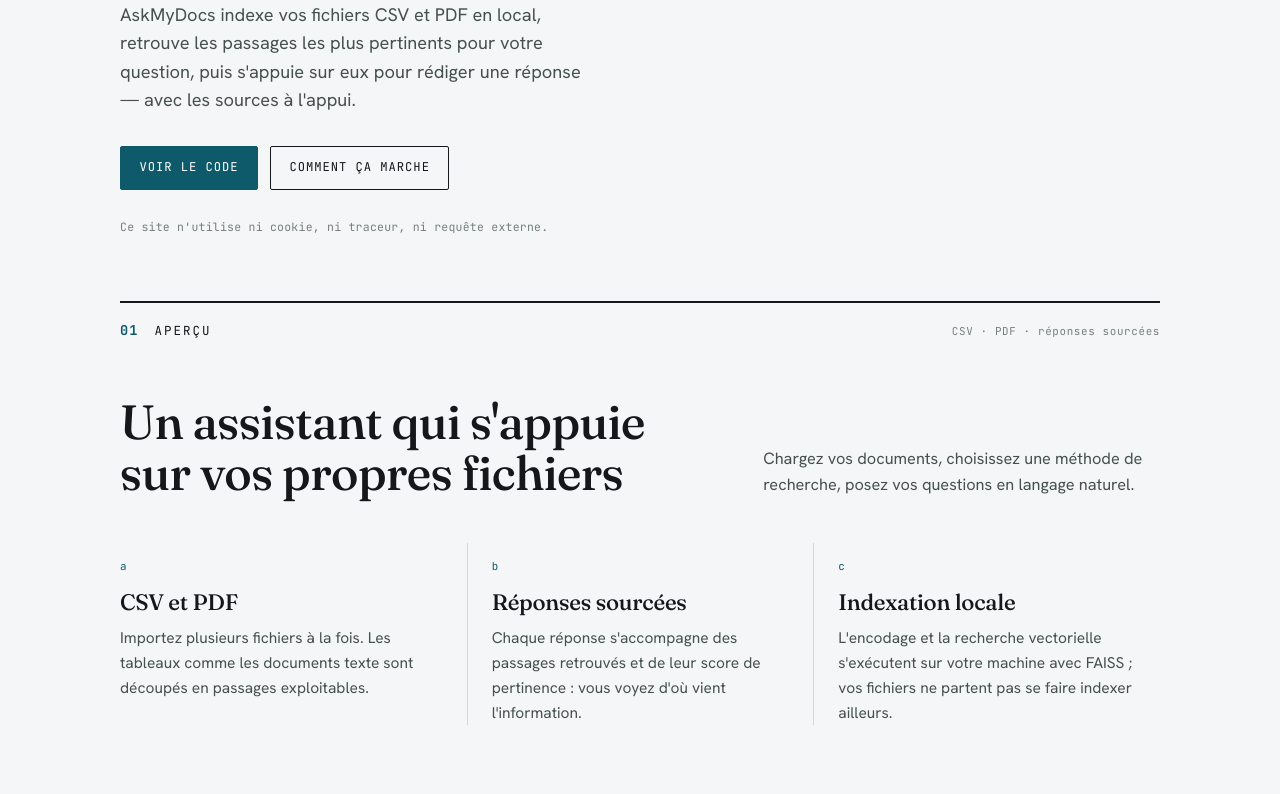
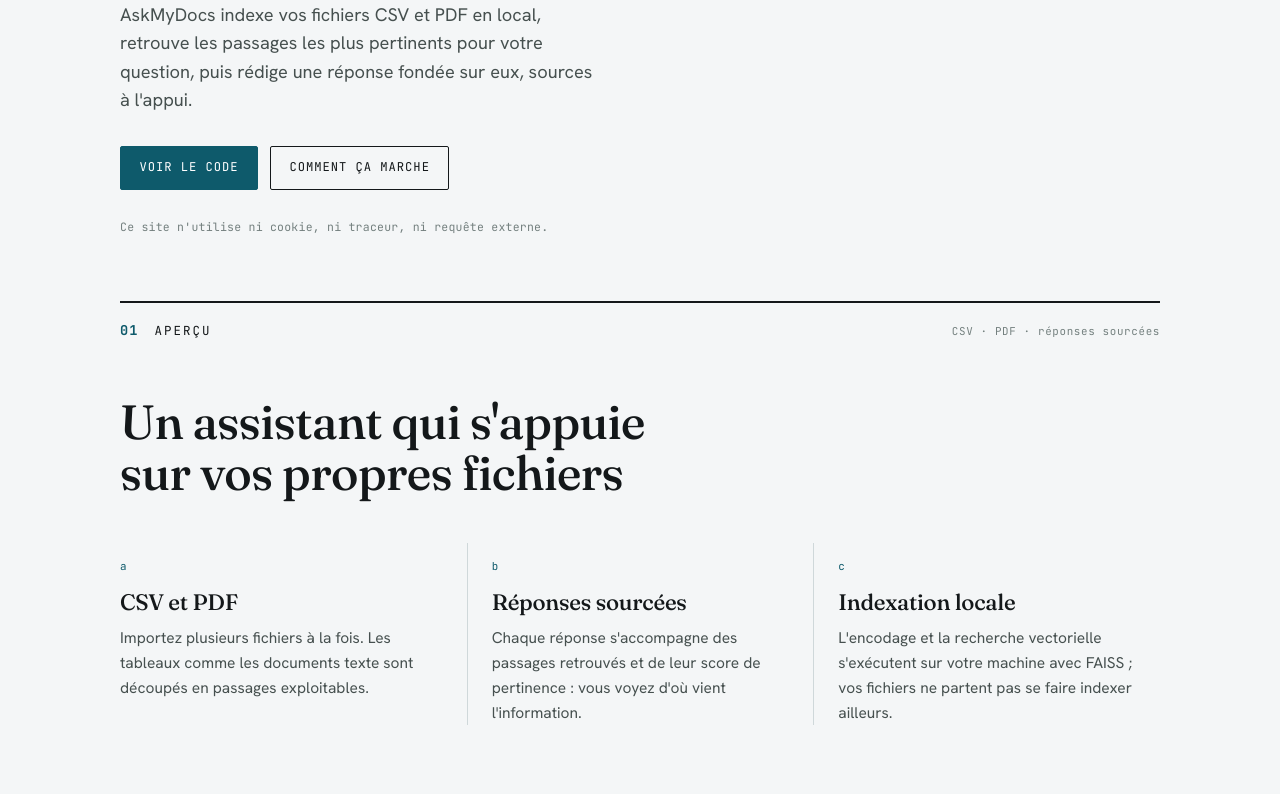
Before and after one commit to Abdellah427/AskMyDocs, a plain HTML site: page site/index.html in a window 1280 px wide. Shown: the part 569-1363 px from the top of the page. Drawn offline with Linux system fonts and the light colour scheme.

Commit message:
Site : selecteur FR/EN a droite, suppression des tirets longs et des phrases redondantes, bouton de telechargement du code

```diff
--- a/site/assets/css/styles.css
+++ b/site/assets/css/styles.css
@@ -235,6 +235,7 @@
   display: flex;
   align-items: center;
   gap: 0.8rem;
+  margin-left: auto;
 }
 
 .lang-switch {
--- a/site/assets/js/i18n.js
+++ b/site/assets/js/i18n.js
@@ -4,7 +4,7 @@
 
 const I18N = {
   fr: {
-    "meta.title": "AskMyDocs — Assistant documentaire RAG",
+    "meta.title": "AskMyDocs · Assistant documentaire RAG",
     "meta.desc":
       "Assistant documentaire RAG : posez vos questions en langage naturel, obtenez des réponses fondées sur vos propres fichiers CSV et PDF.",
 
@@ -16,7 +16,7 @@
     "hero.eyebrow": "Assistant documentaire RAG",
     "hero.h1": "Posez la question.<br><em>Vos documents répondent.</em>",
     "hero.lede":
-      "AskMyDocs indexe vos fichiers CSV et PDF en local, retrouve les passages les plus pertinents pour votre question, puis s'appuie sur eux pour rédiger une réponse — avec les sources à l'appui.",
+      "AskMyDocs indexe vos fichiers CSV et PDF en local, retrouve les passages les plus pertinents pour votre question, puis rédige une réponse fondée sur eux, sources à l'appui.",
     "hero.cta1": "Voir le code",
     "hero.cta2": "Comment ça marche",
     "hero.note": "Ce site n'utilise ni cookie, ni traceur, ni requête externe.",
@@ -27,7 +27,7 @@
     "demo.file": "Movie_Collection.csv · ligne 218",
     "demo.score": "pertinence 0.94",
     "demo.srcText":
-      "Titre : Titanic — Résumé : à bord du paquebot, <mark class=\"hl\">Jack, un artiste sans le sou, et Rose, une jeune aristocrate</mark>, vivent une histoire d'amour interrompue par le naufrage.",
+      "Titre : Titanic. Résumé : à bord du paquebot, <mark class=\"hl\">Jack, un artiste sans le sou, et Rose, une jeune aristocrate</mark>, vivent une histoire d'amour interrompue par le naufrage.",
     "demo.ansLabel": "Réponse",
     "demo.answer":
       "Titanic raconte la romance entre <strong>Jack et Rose</strong> à bord du paquebot, jusqu'au naufrage. <span class=\"cite\">source : ligne 218</span>",
@@ -94,6 +94,7 @@
       "Parcourez le code, lancez l'assistant en local, ou lisez le rapport qui détaille la démarche.",
     "cta.b1": "Voir sur GitHub",
     "cta.b2": "Lire le rapport (PDF)",
+    "cta.download": "Télécharger le code (ZIP)",
     "cta.eyebrow": "Le code",
     "ov.metaRun": "CSV · PDF · réponses sourcées",
     "how.p2": "Un pipeline simple, du fichier brut jusqu'à la réponse fondée sur vos passages.",
@@ -138,12 +139,12 @@
     "lg.5p":
       "Le projet est fourni « en l'état », sans garantie d'aucune sorte, expresse ou implicite. L'éditeur ne saurait être tenu responsable d'un éventuel dommage lié à son utilisation.",
     "lg.updated": "Dernière mise à jour : juillet 2026",
-    "lg.metaTitle": "Mentions légales — AskMyDocs",
+    "lg.metaTitle": "Mentions légales · AskMyDocs",
     "lg.metaDesc": "Mentions légales du site AskMyDocs.",
   },
 
   en: {
-    "meta.title": "AskMyDocs — RAG document assistant",
+    "meta.title": "AskMyDocs · RAG document assistant",
     "meta.desc":
       "RAG document assistant: ask questions in plain language and get answers grounded in your own CSV and PDF files.",
 
@@ -155,7 +156,7 @@
     "hero.eyebrow": "RAG document assistant",
     "hero.h1": "Ask the question.<br><em>Your documents answer.</em>",
     "hero.lede":
-      "AskMyDocs indexes your CSV and PDF files locally, retrieves the passages most relevant to your question, then grounds its answer in them — sources included.",
+      "AskMyDocs indexes your CSV and PDF files locally, retrieves the passages most relevant to your question, then writes an answer grounded in them, sources included.",
     "hero.cta1": "View the code",
     "hero.cta2": "How it works",
     "hero.note": "This site uses no cookies, no trackers and no external requests.",
@@ -166,7 +167,7 @@
     "demo.file": "Movie_Collection.csv · row 218",
     "demo.score": "relevance 0.94",
     "demo.srcText":
-      "Title: Titanic — Summary: aboard the liner, <mark class=\"hl\">Jack, a penniless artist, and Rose, a young aristocrat</mark>, live a love story cut short by the sinking.",
+      "Title: Titanic. Summary: aboard the liner, <mark class=\"hl\">Jack, a penniless artist, and Rose, a young aristocrat</mark>, live a love story cut short by the sinking.",
     "demo.ansLabel": "Answer",
     "demo.answer":
       "Titanic tells the romance between <strong>Jack and Rose</strong> aboard the liner, up to the sinking. <span class=\"cite\">source: row 218</span>",
@@ -232,6 +233,7 @@
       "Browse the code, run the assistant locally, or read the report that details the approach.",
     "cta.b1": "View on GitHub",
     "cta.b2": "Read the report (PDF)",
+    "cta.download": "Download the code (ZIP)",
     "cta.eyebrow": "The code",
     "ov.metaRun": "CSV · PDF · grounded answers",
     "how.p2": "A simple pipeline, from the raw file to an answer grounded in your passages.",
@@ -276,7 +278,7 @@
     "lg.5p":
       "The project is provided “as is”, without warranty of any kind, express or implied. The publisher cannot be held liable for any damage arising from its use.",
     "lg.updated": "Last updated: July 2026",
-    "lg.metaTitle": "Legal notice — AskMyDocs",
+    "lg.metaTitle": "Legal notice · AskMyDocs",
     "lg.metaDesc": "Legal notice for the AskMyDocs site.",
   },
 };
--- a/site/index.html
+++ b/site/index.html
@@ -6,7 +6,7 @@
     <script>
       document.documentElement.classList.add("js");
     </script>
-    <title>AskMyDocs — Assistant documentaire RAG</title>
+    <title>AskMyDocs · Assistant documentaire RAG</title>
     <meta
       name="description"
       content="Assistant documentaire RAG : posez vos questions en langage naturel, obtenez des réponses fondées sur vos propres fichiers CSV et PDF."
@@ -54,15 +54,15 @@
         <div class="wrap">
           <div class="hero-kicker">
             <span data-i18n="hero.eyebrow">Assistant documentaire RAG</span>
-            <span class="r">v1 — 2024/2025</span>
+            <span class="r">v1 · 2024/2025</span>
           </div>
           <div class="hero-grid">
             <div>
               <h1 data-i18n-html="hero.h1">Posez la question.<br /><em>Vos documents répondent.</em></h1>
               <p class="hero-lede" data-i18n="hero.lede">
                 AskMyDocs indexe vos fichiers CSV et PDF en local, retrouve les passages les plus
-                pertinents pour votre question, puis s'appuie sur eux pour rédiger une réponse — avec
-                les sources à l'appui.
+                pertinents pour votre question, puis rédige une réponse fondée sur eux, sources à
+                l'appui.
               </p>
               <div class="hero-cta">
                 <a class="btn btn-primary" href="https://github.com/Abdellah427/AskMyDocs" data-i18n="hero.cta1">Voir le code</a>
@@ -82,7 +82,7 @@
                   <span class="score" data-i18n="demo.score">pertinence 0.94</span>
                 </div>
                 <p class="excerpt-text" data-i18n-html="demo.srcText">
-                  Titre : Titanic — Résumé : à bord du paquebot,
+                  Titre : Titanic. Résumé : à bord du paquebot,
                   <mark class="hl">Jack, un artiste sans le sou, et Rose, une jeune aristocrate</mark>,
                   vivent une histoire d'amour interrompue par le naufrage.
                 </p>
@@ -106,10 +106,6 @@
           </div>
           <div class="section-lead">
             <h2 data-i18n="ov.h2">Un assistant qui s'appuie sur vos propres fichiers</h2>
-            <p data-i18n="ov.p">
-              Chargez vos documents, choisissez une méthode de recherche, posez vos questions en
-              langage naturel.
-            </p>
           </div>
           <div class="columns reveal" style="margin-top: clamp(1.75rem, 4vw, 2.75rem)">
             <div>
@@ -150,9 +146,6 @@
           </div>
           <div class="section-lead">
             <h2 data-i18n="how.h2">De la question à la réponse, en quatre temps</h2>
-            <p data-i18n="how.p2">
-              Un pipeline simple, du fichier brut jusqu'à la réponse fondée sur vos passages.
-            </p>
           </div>
           <div class="pipeline reveal" style="margin-top: clamp(1.75rem, 4vw, 2.75rem)">
             <div>
@@ -189,7 +182,6 @@
           </div>
           <div class="section-lead">
             <h2 data-i18n="me.h2">Trois stratégies de recherche, un même objectif</h2>
-            <p data-i18n="me.p">Choisissez la méthode selon la taille du corpus et la précision recherchée.</p>
           </div>
           <table class="spec reveal" style="margin-top: clamp(1.5rem, 3vw, 2.25rem)">
             <thead>
@@ -286,6 +278,7 @@
             </div>
             <div class="closing-actions">
               <a class="btn btn-primary" href="https://github.com/Abdellah427/AskMyDocs" data-i18n="cta.b1">Voir sur GitHub</a>
+              <a class="btn btn-ghost" href="https://github.com/Abdellah427/AskMyDocs/archive/refs/heads/main.zip" data-i18n="cta.download">Télécharger le code (ZIP)</a>
               <a class="arrow" href="https://github.com/Abdellah427/AskMyDocs/blob/main/Rapport.pdf" data-i18n="cta.b2">Lire le rapport (PDF)</a>
             </div>
           </div>
```
Also changed, not shown: site/mentions.html (+1 -1 lines).
